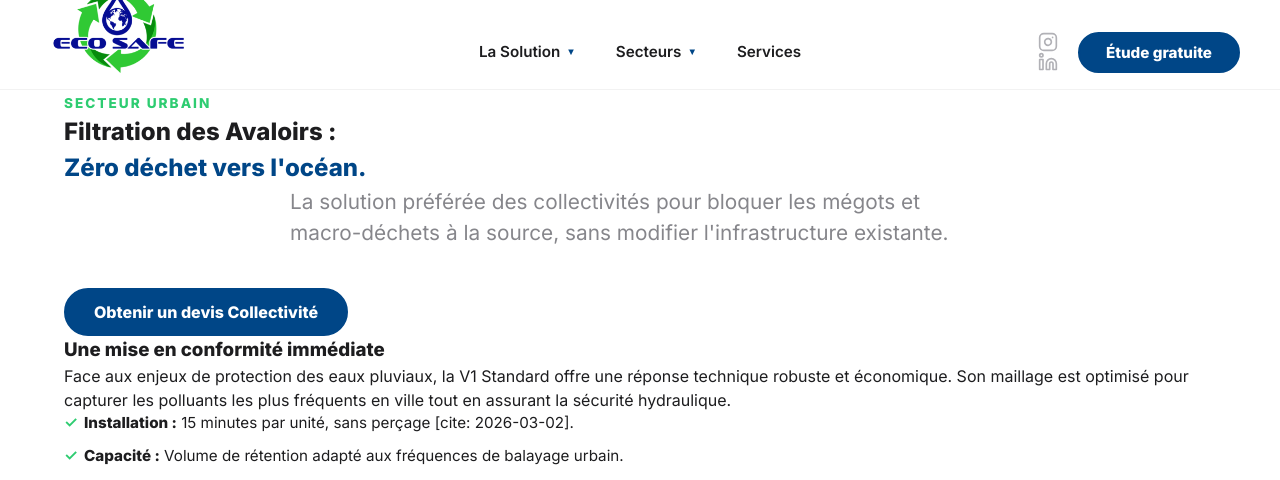
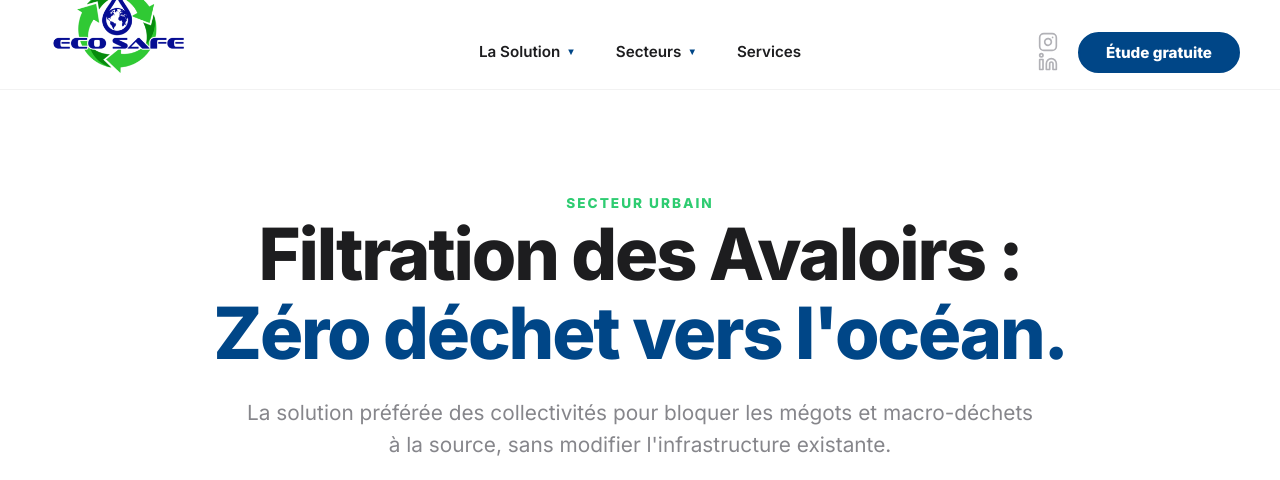
Before and after one commit to DuvalDVL/ecosafe, a Jekyll site: the page built from produit/standard-urbain.html, in a window 1280 px wide and 1400 px high. Shown: the top 480 px of the window. Built offline with Jekyll 4.4.1, drawn with Linux system fonts in a browser that asks for light colours; some of the changed text lies outside the part shown.

Commit message:
Update standard-urbain.html

```diff
--- a/produit/standard-urbain.html
+++ b/produit/standard-urbain.html
@@ -2,30 +2,50 @@
 layout: default
 title: Filtration Avaloir Voirie Urbaine | Grille Anti-Mégots Eco Safe
 description: "Équipez vos avaloirs avec la grille Eco Safe Standard. Filtration des macro-déchets, mégots et plastiques. Installation universelle sans travaux en 15 minutes."
+json_ld: |
+  {
+    "@context": "https://schema.org/",
+    "@type": "Product",
+    "name": "Grille de Filtration Eco Safe V1 - Standard Urbain",
+    "image": "https://eco-safe.fr/assets/img/v1-standard-urbain.webp",
+    "description": "Solution de filtration universelle pour avaloirs urbains. Capture mégots et macro-déchets. Pose en 15 minutes sans travaux.",
+    "brand": {
+      "@type": "Brand",
+      "name": "Eco Safe"
+    },
+    "offers": {
+      "@type": "Offer",
+      "availability": "https://schema.org/InStock",
+      "priceCurrency": "EUR",
+      "url": "https://eco-safe.fr/produit/standard-urbain/"
+    }
+  }
 ---
 
-<section class="product-hero">
+<section class="product-hero" style="padding: 100px 0 60px; background: var(--bg-white); text-align: center;">
   <div class="container">
     <span class="step-label">Secteur Urbain</span>
-    <h1>Filtration des Avaloirs : <br><span class="text-blue">Zéro déchet vers l'océan.</span></h1>
-    <p class="hero-subtitle">La solution préférée des collectivités pour bloquer les mégots et macro-déchets à la source, sans modifier l'infrastructure existante.</p>
-    <a href="#devis" class="btn btn-primary">Obtenir un devis Collectivité</a>
+    <h1 class="hero-title">Filtration des Avaloirs : <br><span class="text-blue">Zéro déchet vers l'océan.</span></h1>
+    <p class="hero-subtitle" style="max-width: 800px; margin: 0 auto 40px;">La solution préférée des collectivités pour bloquer les mégots et macro-déchets à la source, sans modifier l'infrastructure existante.</p>
+    <a href="{{ site.baseurl }}/contact/" class="btn btn-primary">Obtenir un devis Collectivité</a>
   </div>
 </section>
 
-<section class="features-highlight">
-  <div class="container grid-2">
-    <div>
-      <h3>Une mise en conformité immédiate</h3>
-      <p>Face aux enjeux de protection des eaux pluviaux, la V1 Standard offre une réponse technique robuste et économique. Son maillage est optimisé pour capturer les polluants les plus fréquents en ville tout en assurant la sécurité hydraulique.</p>
+<section class="features-highlight" style="padding: 80px 0; background: var(--bg-light);">
+  <div class="container" style="display: flex; gap: 60px; align-items: center; flex-wrap: wrap;">
+    <div style="flex: 1; min-width: 300px;">
+      <h3 style="font-size: 2rem; color: var(--eco-blue); margin-bottom: 20px;">Une mise en conformité immédiate</h3>
+      <p style="margin-bottom: 20px;">Face aux enjeux de protection des réseaux pluviaux, la V1 Standard offre une réponse technique robuste et économique. Son maillage est optimisé pour capturer les polluants les plus fréquents en ville tout en assurant une sécurité hydraulique totale.</p>
       <ul class="variant-specs">
-        <li><strong>Installation :</strong> 15 minutes par unité, sans perçage [cite: 2026-03-02].</li>
-        <li><strong>Capacité :</strong> Volume de rétention adapté aux fréquences de balayage urbain.</li>
-        <li><strong>Durabilité :</strong> Acier galvanisé à chaud haute résistance.</li>
+        <li><strong>Installation :</strong> 15 minutes par unité, sans aucun perçage.</li>
+        <li><strong>Capacité :</strong> Volume de rétention optimisé pour les macro-déchets urbains.</li>
+        <li><strong>Durabilité :</strong> Structure en acier galvanisé à chaud conçue pour durer.</li>
       </ul>
     </div>
-    <div class="product-image">
-      <img src="{{ site.baseurl }}/assets/img/v1-standard-urbain.webp" alt="Grille Eco Safe Standard installation urbaine">
+    <div style="flex: 1; min-width: 300px;">
+      <div style="border-radius: 24px; overflow: hidden; box-shadow: 0 20px 40px rgba(0,0,0,0.1);">
+        <img src="{{ site.baseurl }}/assets/img/v1-standard-urbain.webp" alt="Grille Eco Safe Standard installation urbaine" style="width: 100%; display: block;">
+      </div>
     </div>
   </div>
 </section>
```
